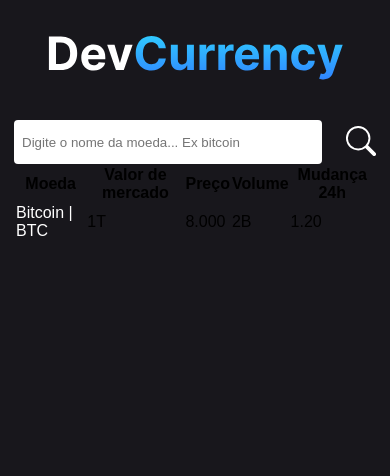
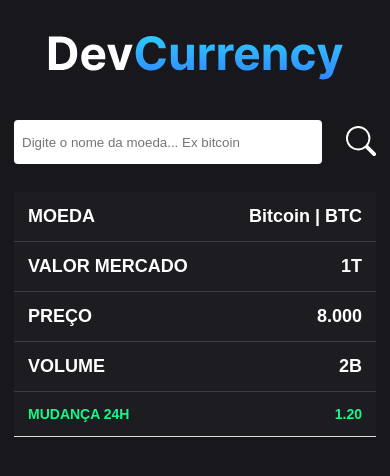
Before and after one commit to paulohenriquecorrea/cripto, a React (Vite) app: page / in a window 390 px wide. Shown: the top 476 px of the page. Built offline with nearby package versions, Linux system fonts and the light colour scheme.

Commit message:
Estilização da lista

```diff
--- a/src/pages/home/home.module.css
+++ b/src/pages/home/home.module.css
@@ -22,3 +22,110 @@
     background: transparent;
 
 }
+
+table{
+    border-collapse: separate;
+    border-spacing: 0 14px;
+    margin: 0;
+    padding: 0;
+    width: 100%;
+    table-layout: fixed;
+}
+
+table caption {
+    font-size: 16px;
+    margin: 0.5em 0 0.75em;
+}
+
+th{
+    color: #fff
+}
+
+.tr{
+    background-color: #1d1c20;
+}
+
+td:first-child,
+th:first-child{
+    border-radius: 8px 0 0 8px;
+}
+
+td:last-child,
+th:last-child{
+    border-radius: 0 8px 8px 0;
+}
+
+table th,
+table td{
+    padding: 14px;
+    text-align: center;
+
+}
+
+.tdLabel{
+    font-weight: bold;
+    font-size: 18px;
+    color: #fff;
+}
+
+.tdProfit{
+    color: #12f98a;
+    font-weight: bold;
+}
+
+.tdLoss{
+    color: #f91257;
+    font-weight: bold;
+}
+
+/* RESPONSIVIDADE TABLEA */
+@media screen and (max-width: 600px) {
+    table{
+        border: none;
+    }
+
+    table thead{
+        border: none;
+        clip: rect(0 0 0 0);
+        height: 1px;
+        margin: -1px;
+        overflow: hidden;
+        position: absolute;
+        width: 1px;
+        padding: 0;
+    }
+
+    .tr {
+        border-bottom: 1px solid #ddd;
+        display: block;
+        margin-bottom: 14px;
+    }
+
+    table td{
+        border-bottom: 1px solid rgba(221, 221, 221, 0.170);
+        display: block;
+        text-align: right;
+        font-size: 14px;
+    }
+
+    table td::before{
+        content: attr(data-label);
+        float: left;
+        font-weight: bold;
+        text-transform: uppercase;
+    }
+
+    table td:last-child{
+        border-bottom: 0;
+    }
+
+    td:first-child,
+    th:first-child {
+        border-radius: 0;
+    }
+
+    td:last-child,
+    th:last-child {
+        border-radius: 0
+    }
+}
--- a/src/pages/home/index.tsx
+++ b/src/pages/home/index.tsx
@@ -47,7 +47,7 @@
                             2B
                         </td>
 
-                        <td className={styles.tdLabel} data-label="Mudança 24h">
+                        <td className={styles.tdProfit} data-label="Mudança 24h">
                            <span>1.20</span>
                         </td>
                     </tr>
```
